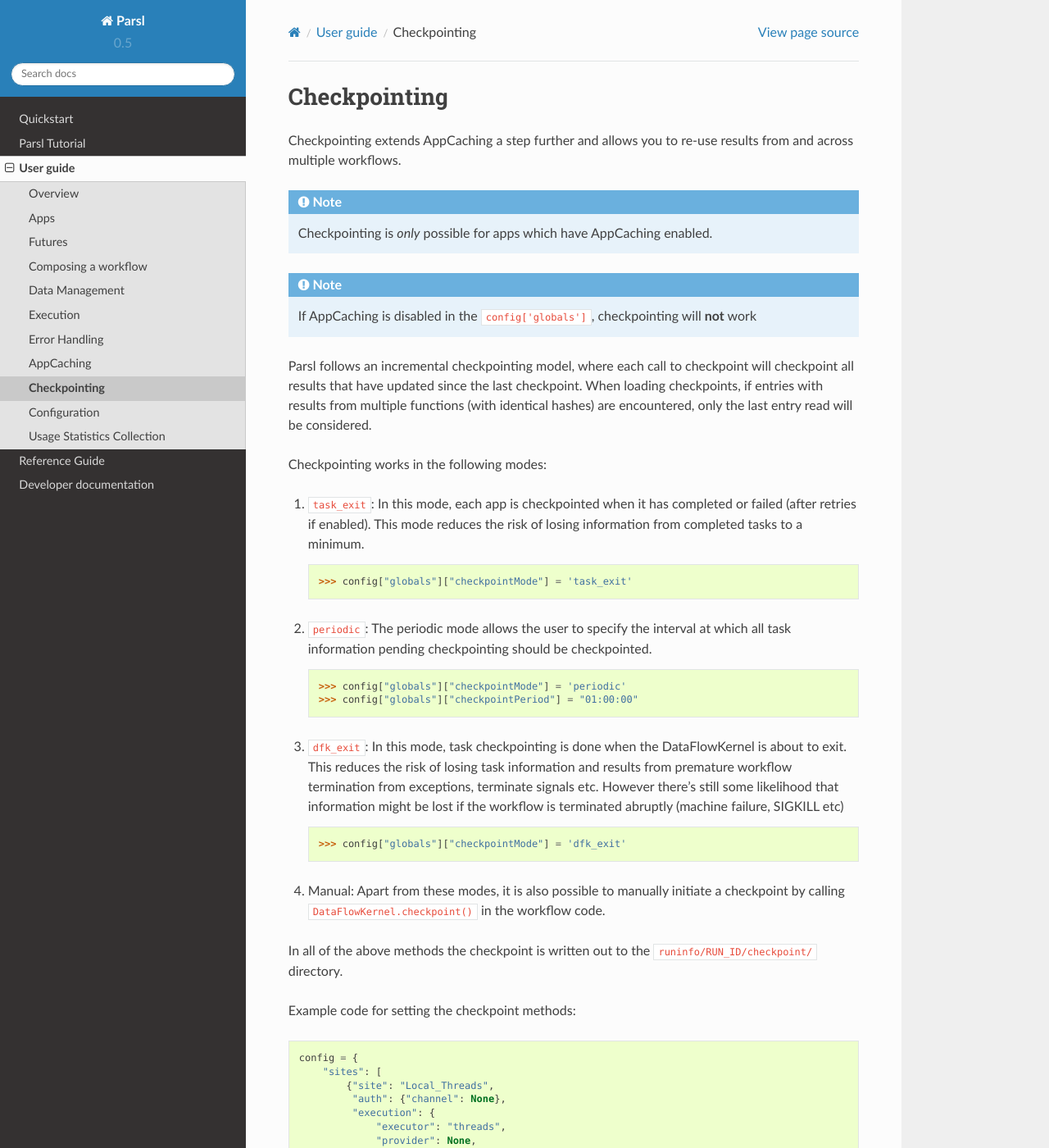
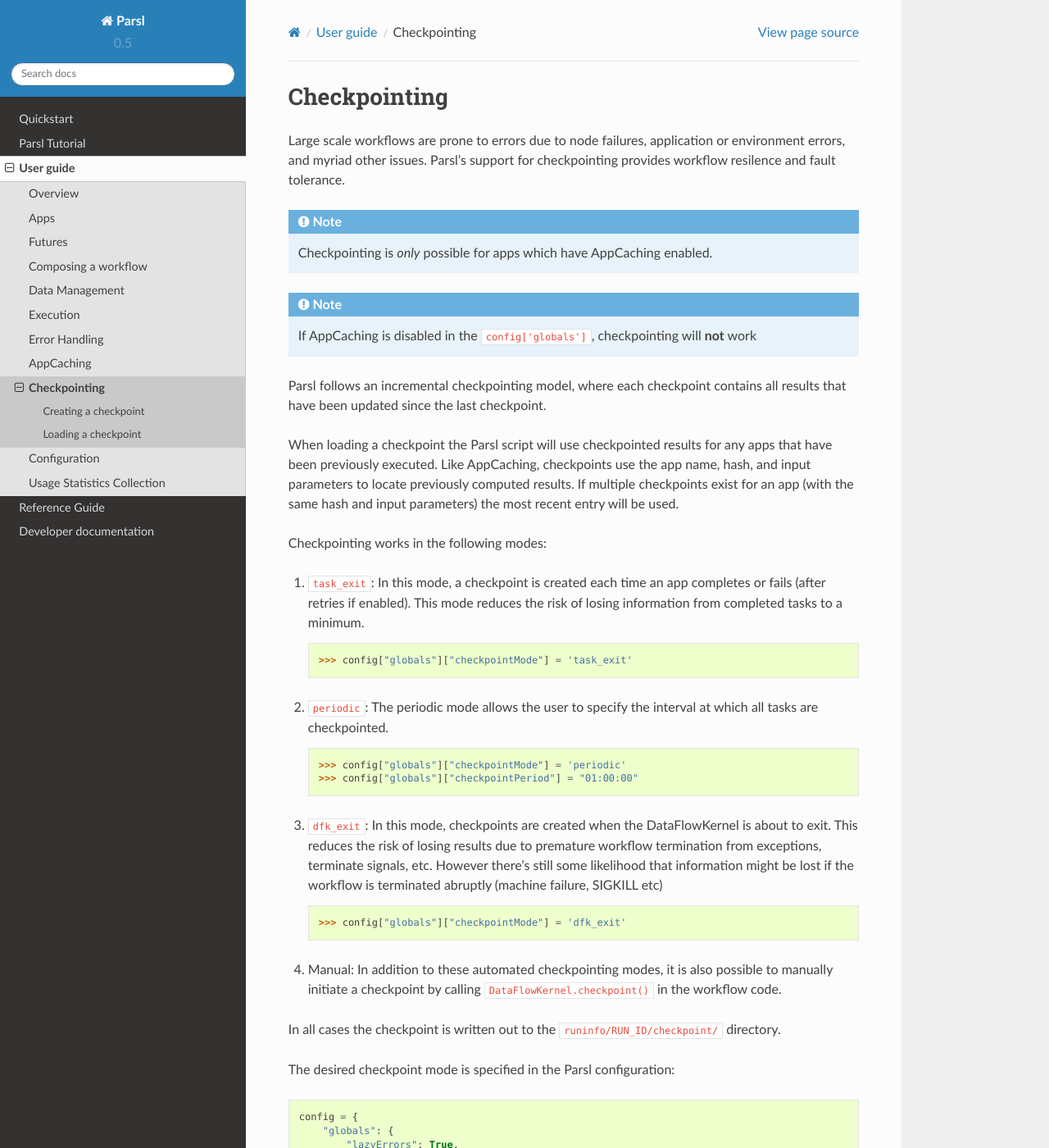
Before and after one commit to Parsl/parsl, a Sphinx documentation site: the page built from docs/userguide/checkpoints.rst, in a window 1280 px wide and 1400 px high. Shown: the whole window at 82% size. Built offline with Sphinx 7.4.7 and the Read the Docs theme 2.0.0, drawn with Linux system fonts in a browser that asks for light colours; pages that are not in the unit, such as notebooks, are missing from menus; some of the changed text lies outside the part shown.

Commit message:
Updating checkpoints

```diff
--- a/docs/userguide/checkpoints.rst
+++ b/docs/userguide/checkpoints.rst
@@ -3,8 +3,7 @@
 Checkpointing
 -------------
 
-Checkpointing extends AppCaching a step further and allows you to re-use
-results from and across multiple workflows.
+Large scale workflows are prone to errors due to node failures, application or environment errors, and myriad other issues. Parsl's support for checkpointing provides workflow resilence and fault tolerance.
 
 .. note::
    Checkpointing is *only* possible for apps which have AppCaching enabled.
@@ -13,68 +12,68 @@
    If AppCaching is disabled in the ``config['globals']``, checkpointing will
    **not** work
 
-Parsl follows an incremental checkpointing model, where each call to checkpoint
-will checkpoint all results that have updated since the last checkpoint. When loading
-checkpoints, if entries with results from multiple functions (with identical hashes)
-are encountered, only the last entry read will be considered.
+Parsl follows an incremental checkpointing model, where each checkpoint contains
+all results that have been updated since the last checkpoint.
+
+When loading a checkpoint the Parsl script will use checkpointed results for
+any apps that have been previously executed. Like AppCaching, checkpoints
+use the app name, hash, and input parameters to locate previously computed
+results. If multiple checkpoints exist for an app (with the same hash and
+input parameters) the most recent entry will be used.
 
 Checkpointing works in the following modes:
 
-1. ``task_exit``: In this mode, each app is checkpointed when it has completed or
-   failed (after retries if enabled). This mode reduces the risk of losing information
+1. ``task_exit``: In this mode, a checkpoint is created each time an app completes or fails
+   (after retries if enabled). This mode reduces the risk of losing information
    from completed tasks to a minimum.
 
    >>> config["globals"]["checkpointMode"] = 'task_exit'
 
 
 2. ``periodic``: The periodic mode allows the user to specify the interval at which
-   all task information pending checkpointing should be checkpointed.
+   all tasks are checkpointed.
 
    >>> config["globals"]["checkpointMode"] = 'periodic'
    >>> config["globals"]["checkpointPeriod"] = "01:00:00"
 
-3. ``dfk_exit``: In this mode, task checkpointing is done when the DataFlowKernel is
-   about to exit. This reduces the risk of losing task information and results from
-   premature workflow termination from exceptions, terminate signals etc. However
+3. ``dfk_exit``: In this mode, checkpoints are created when the DataFlowKernel is
+   about to exit. This reduces the risk of losing results due to
+   premature workflow termination from exceptions, terminate signals, etc. However
    there's still some likelihood that information might be lost if the workflow is
    terminated abruptly (machine failure, SIGKILL etc)
 
    >>> config["globals"]["checkpointMode"] = 'dfk_exit'
 
-4. Manual: Apart from these modes, it is also possible to manually initiate a checkpoint
+4. Manual: In addition to these automated checkpointing modes, it is also possible to manually initiate a checkpoint
    by calling ``DataFlowKernel.checkpoint()`` in the workflow code.
 
-In all of the above methods the checkpoint is written out to the ``runinfo/RUN_ID/checkpoint/`` directory.
+In all cases the checkpoint is written out to the ``runinfo/RUN_ID/checkpoint/`` directory.
 
-Example code for setting the checkpoint methods:
+The desired checkpoint mode is specified in the Parsl configuration:
 
 .. code-block:: python
 
     config = {
-        "sites": [
-            {"site": "Local_Threads",
-             "auth": {"channel": None},
-             "execution": {
-                 "executor": "threads",
-                 "provider": None,
-                 "maxThreads": 2,
-             }
-            }],
-        "globals": {"lazyErrors": True,
-                    "memoize": True,
-                    "checkpointMode": "dfk_exit"
+        "globals": {
+            "lazyErrors": True,
+            "memoize": True,
+            "checkpointMode": "dfk_exit"
         }
     }
-    dfk = DataFlowKernel(config=config)
 
 
+Creating a checkpoint
+^^^^^^^^^^^^^^^^^^^^^
 
-Example code of manually invoking checkpoint:
+When using automated checkpointing there is no need for users to modify their
+Parsl script in anyway: checkpointing will be conducted completely automatically.
+The following example shows how manual checkpointing can be invoked in a Parsl script.
 
 .. code-block:: python
 
     from parsl import *
     from parsl.configs.local import localThreads as config
+
     dfk = DataFlowKernel(config=config)
 
     @App('python', dfk, cache=True)
@@ -94,7 +93,13 @@
     cpt_dir = dfk.checkpoint()
     print(cpt_dir)  # Prints the checkpoint dir
 
-To load the checkpoint from a previous run specify the runinfo/RUNID/checkpoint directory:
+
+Loading a checkpoint
+^^^^^^^^^^^^^^^^^^^^
+
+To load a checkpoint the user must select which checkpoint file to resume from.
+As mentioned above, checkpoint files are stored in the ``runinfo/RUNID/checkpoint`` directory.
+The example below shows how to resume from the most recent checkpoint:
 
 .. code-block:: python
 
```
